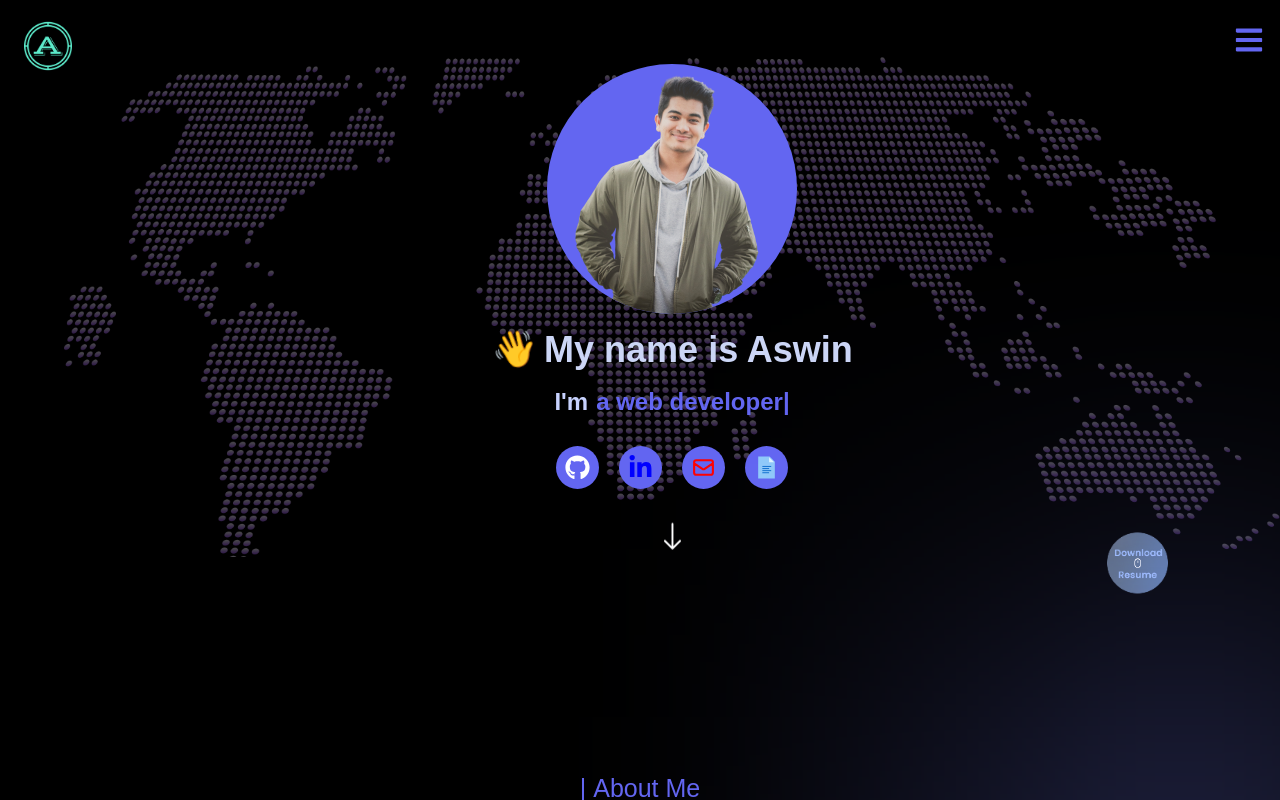
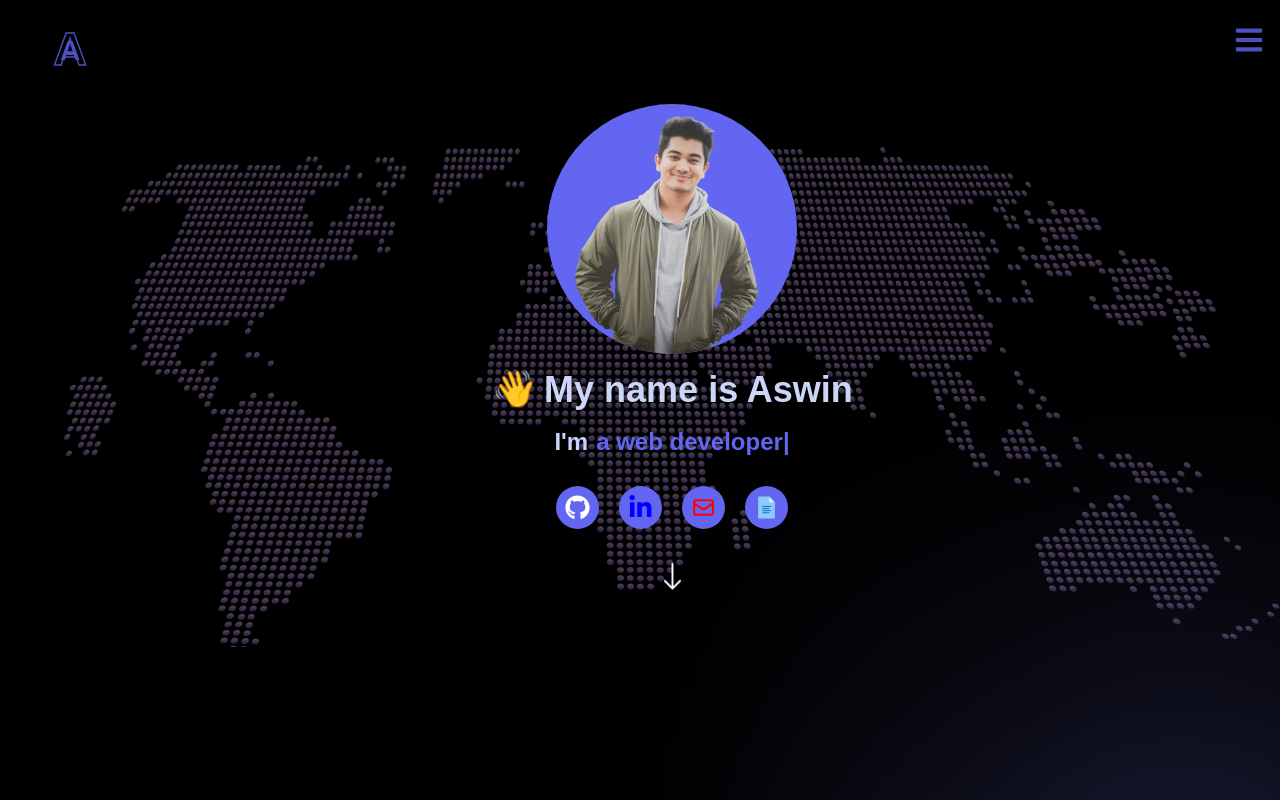
Before and after one commit to AMT98/PortfolioV2, a Next.js app: page / in a window 1280 px wide. Shown: the top 800 px of the page. Built offline with nearby package versions, Linux system fonts and the light colour scheme; a web font is replaced by a local one.

Commit message:
Remaining is- connect links to navbar and projects and add framer motion to navbar

```diff
--- a/app/page.js
+++ b/app/page.js
@@ -1,5 +1,5 @@
 import { Footer, Navbar } from '../components';
-import { About, Projects, Contact, Hero, Experience, WhatsNew, World } from '../sections';
+import { About, Projects, Contact, Hero, Experience } from '../sections';
 
 const Page = () => (
   <div className="bg-black overflow-hidden">
@@ -11,11 +11,8 @@ const Page = () => (
       <Projects />
     </div>
     <div className="relative">
-      {/* <GetStarted /> */}
       <div />
-      {/* <WhatsNew /> */}
     </div>
-    {/* <World /> */}
     <div className="relative">
       <Experience />
       <div />
--- a/components/CustomTexts.js
+++ b/components/CustomTexts.js
@@ -6,7 +6,7 @@ import { textContainer, textVariant2 } from '../utils/motion';
 export const TypingText = ({ title, textStyles }) => (
   <motion.p
     variants={textContainer}
-    className={`font-normal text-[25px] text-indigo-500 ${textStyles}`}
+    className={`font-bold text-[25px] text-indigo-500 ${textStyles}`}
   >
     {Array.from(title).map((letter, index) => (
       <motion.span variants={textVariant2} key={index}>
--- a/components/Navbar.jsx
+++ b/components/Navbar.jsx
@@ -36,29 +36,61 @@ const Navbar = () => {
 
     <motion.nav
       variants={navVariants}
-      initial="show"
-      whileInView="show"
-      className="relative z-10"
+      className=" bg-gray-200 mb-10"
     >
-      <div className="flex justify-between items-center w-full h-20 bg-transparent fixed cursor-pointer z-10">
-        <div>
-          <img
-            onClick={handleLogo}
-            className="w-12 h-auto mt-3 ml-6"
-            src="/websiteLogo.png"
-            alt="logo"
-          />
+      <div className="flex justify-between items-center w-full h-20 z-20 fixed cursor-pointer bg-black mb-10 backdrop-blur-[100px]">
+        <div onClick={handleLogo} className="mt-[25px]">
+          <svg
+            aria-label="Home"
+            id="logo"
+            enableBackground="new 0 0 300 300"
+            height={140}
+            viewBox="0 0 300 300"
+            width={140}
+            xmlns="http://www.w3.org/2000/svg"
+            xmlnsXlink="http://www.w3.org/1999/xlink"
+          >
+            <g>
+              <text
+                x="50%"
+                y="50%"
+                dominantBaseline="middle"
+                textAnchor="middle"
+                fill="none"
+                stroke="#4c51bf"
+                strokeWidth="3"
+                fontFamily="Arial, sans-serif"
+                fontSize="100"
+                fontWeight="bold"
+              >
+                A
+              </text>
+              <text
+                x="50%"
+                y="50%"
+                dominantBaseline="middle"
+                textAnchor="middle"
+                fill="#4c51bf"
+                fontFamily="Arial, sans-serif"
+                fontSize="60"
+                fontWeight="bold"
+              >
+                A
+              </text>
+            </g>
+          </svg>
+
         </div>
         <div
           onClick={() => setNav(!nav)}
-          className="cursor-pointer pr-4 z-10 text-blue-500 capitalize"
+          className="cursor-pointer pr-4 text-blue-500 capitalize z-20"
         >
-          {nav ? <FaTimes size={30} color="#6366F1" /> : <FaBars size={30} color="#6366F1" />}
+          {nav ? <FaTimes size={30} color="red" /> : <FaBars size={30} color="#4C51BF" />}
         </div>
         {nav && (
-        <ul className="flex flex-col justify-center items-center absolute top-0 left-0 h-screen bg-indigo-500 w-screen sm:w-[20%] z-10 text-gray-800 font-bold rounded-tl-lg rounded-tb-lg capitalize focus:outline">
+        <ul className="flex flex-col backdrop-blur-[5px] justify-center items-center absolute top-0 right-0 h-screen bg-gray-200 w-screen sm:w-[20%] text-gray-800 font-bold rounded-tl-lg rounded-tb-lg capitalize focus:outline">
           {links.map(({ id, link }) => (
-            <li key={id} className="cursor-pointer capitalize mr-[18%] py-4 text-xl">
+            <li key={id} className="cursor-pointer capitalize py-4 text-xl">
               <Link
                 onClick={() => setNav(!nav)}
                 href={link}
--- a/constants/index.js
+++ b/constants/index.js
@@ -26,48 +26,6 @@ export const exploreWorlds = [
   },
 ];
 
-export const startingFeatures = [
-  'Find a world that suits you and you want to enter',
-  'Enter the world by reading basmalah to be safe',
-  'No need to beat around the bush, just stay on the gas and have fun',
-];
-
-export const newFeatures = [
-  {
-    imgUrl: '/vrpano.svg',
-    title: 'A new world',
-    subtitle:
-        'we have the latest update with new world for you to try never mind',
-  },
-  {
-    imgUrl: '/headset.svg',
-    title: 'More realistic',
-    subtitle:
-        'In the latest update, your eyes are narrow, making the world more realistic than ever',
-  },
-];
-
-export const Experience = [
-  {
-    imgUrl: '/planet-06.png',
-    title: 'The launch of the Metaverse makes Elon musk ketar-ketir',
-    subtitle:
-        'Magna etiam tempor orci eu lobortis elementum nibh tellus molestie. Diam maecenas sed enim ut sem viverra alique.',
-  },
-  {
-    imgUrl: '/planet-07.png',
-    title: '7 tips to easily master the madness of the Metaverse',
-    subtitle:
-        'Vitae congue eu consequat ac felis donec. Et magnis dis parturient montes nascetur ridiculus mus. Convallis tellus id interdum',
-  },
-  {
-    imgUrl: '/planet-08.png',
-    title: 'With one platform you can explore the whole world virtually',
-    subtitle:
-        'Quam quisque id diam vel quam elementum. Viverra nam libero justo laoreet sit amet cursus sit. Mauris in aliquam sem',
-  },
-];
-
 export const socials = [
   {
     name: 'twitter',
--- a/sections/About.jsx
+++ b/sections/About.jsx
@@ -7,7 +7,7 @@ import styles from '../styles';
 import { fadeIn, staggerContainer } from '../utils/motion';
 
 const About = () => (
-  <section className={`${styles.paddings} relative z-10`}>
+  <section className={`${styles.paddings} relative z-10 mt-[100px]`}>
     <div className="gradient-02 z-0" />
     <motion.div
       variants={staggerContainer}
@@ -20,7 +20,7 @@ const About = () => (
 
       <motion.p
         variants={fadeIn('up', 'tween', 0.2, 1)}
-        className="mt-[8px] font-normal sm:text-[20px] text-[12px] text-center w-[50%] text-secondary-white"
+        className="mt-[8px] font-normal sm:text-[20px] text-[12px] text-center sm:w-[50%] w-full text-secondary-white"
       >
         <span className="font-extrabold text-indigo-500">I am a full-stack developer </span> {' '}with experience working with the
         PERN stack
--- a/sections/Experience.jsx
+++ b/sections/Experience.jsx
@@ -100,7 +100,7 @@ const Experience = () => (
                 alt="postgrSQL logo"
                 className="rounded-full"
               />
-              <p className="m-2 p-4 text-[#92cef4]">PostgrSQL</p>
+              <p className="m-2 p-4 text-[#92cef4]">PostgreSQL</p>
             </li>
             <li className="w-[100px] h-auto flex flex-col justify-center items-center m-2">
               <img
--- a/sections/Hero.jsx
+++ b/sections/Hero.jsx
@@ -59,18 +59,18 @@ const Hero = () => (
                 </div>
 
                 <div className="rounded-xl flex gap-3 p-2 mt-4">
-                  <p className="border rounded-full border-transparent flex bg-indigo-500 p-2 m-1">
+                  <a href="https://www.github.com/AMT98" title="Github" target="_blank" className="border hover:animate-pulse rounded-full border-transparent flex bg-indigo-500 p-2 m-1" rel="noreferrer">
                     <FaGithub size={25} color="white" />
-                  </p>
-                  <p className="border rounded-full border-transparent flex bg-indigo-500 p-2 m-1">
+                  </a>
+                  <a href="https://www.linkedin.com/aswinmalla" title="Linkedin" className="border hover:animate-pulse rounded-full border-transparent flex bg-indigo-500 p-2 m-1">
                     <FaLinkedinIn size={25} color="blue" />
-                  </p>
-                  <p className="border rounded-full border-transparent flex bg-indigo-500 p-2 m-1">
+                  </a>
+                  <a href="mailto: aswinmalla12@gmail.com" type="email" title="Email" className="border hover:animate-pulse rounded-full border-transparent flex bg-indigo-500 p-2 m-1">
                     <HiOutlineMail size={25} color="red" />
-                  </p>
-                  <p className="border rounded-full border-transparent flex bg-indigo-500 p-2 m-1">
+                  </a>
+                  <a href="/Resume_AswinMalla.pdf" download target="_blank" title="Download resume" className="border hover:animate-pulse rounded-full border-transparent flex bg-indigo-500 p-2 m-1">
                     <FcDocument size={25} />
-                  </p>
+                  </a>
                 </div>
                 <motion.img
                   variants={fadeIn('up', 'tween', 0.3, 1)}
@@ -86,25 +86,15 @@ const Hero = () => (
 
       <motion.div
         variants={slideIn('right', 'tween', 0.2, 1)}
-        className="relative w-full -mt-[500px]"
+        className="relative w-full -mt-[450px]"
       >
         <div className="absolute w-full h-[300px] rounded-tl-[140px] z-[0] -top-[30px]" />
 
         <img
           src="/map.png"
           alt="hero_cover"
-          className="w-full sm:h-[500px] h-[350px] object-cover rounded-tl-[140px] z-10 relative"
+          className="w-full sm:h-[500px] h-[350px] object-cover rounded-tl-[140px] relative"
         />
-
-        <a href="#explore">
-          <div className="w-full flex justify-end sm:-mt-[70px] -mt-[50px] pr-[40px] relative z-10">
-            <img
-              src="/resumeStamp.png"
-              alt="stamp"
-              className="sm:w-[205px] w-[150px] sm:h-[155px] h-[150px] object-contain"
-            />
-          </div>
-        </a>
       </motion.div>
     </motion.div>
   </section>
```
Also changed, not shown: components/Footer.jsx (+15 -9 lines), 1 other file (tests, documents, lock files or other folders).
